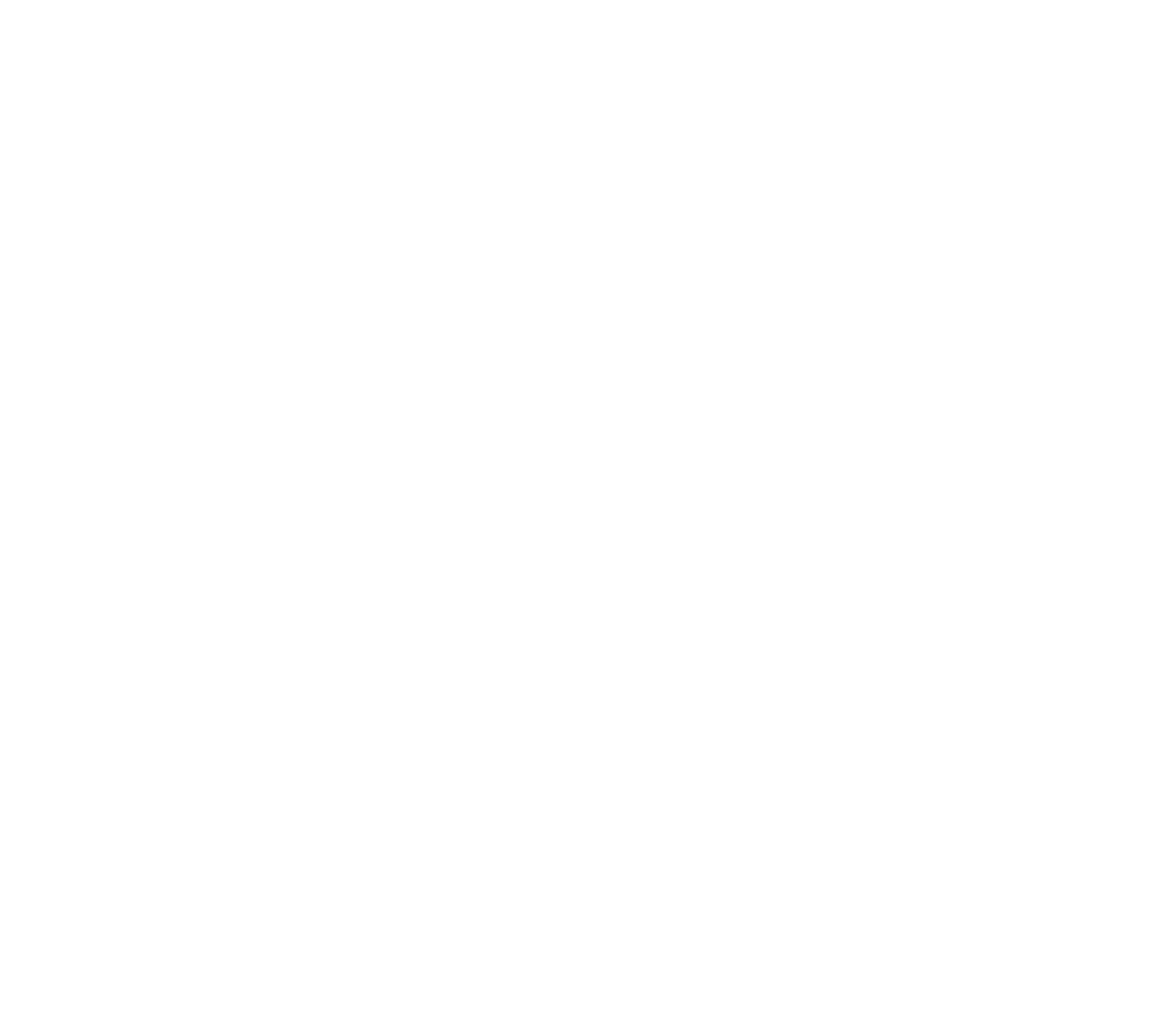
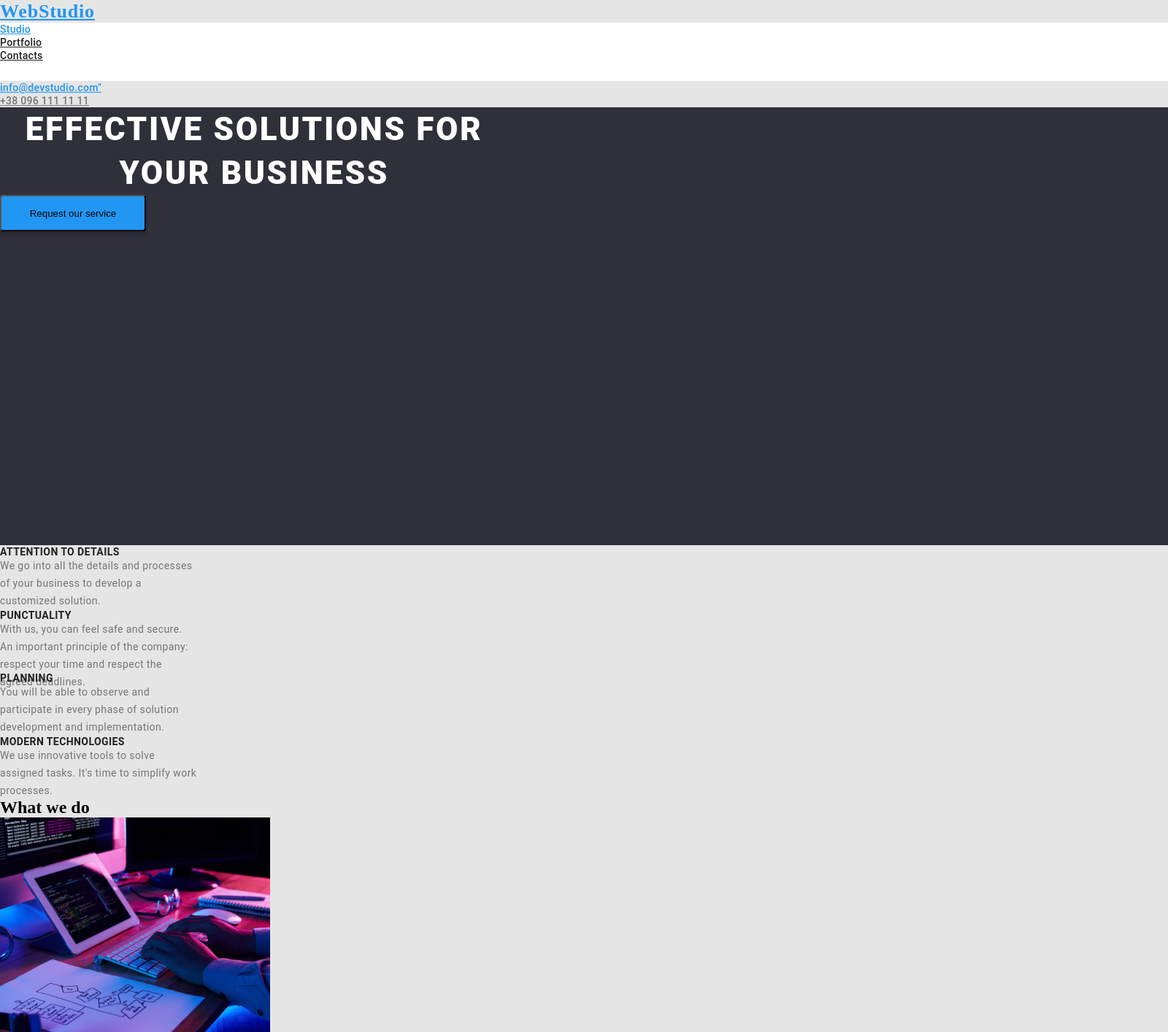
Before and after one commit to Alejandrop1992/goit-markup-hw-02, a plain HTML site: page index.html in a window 1280 px wide. Shown: the top 1414 px of the page at 73% size, 1600 px wide, since content can reach past the window. Before the commit the page ends 800 px from the top, so only its background shows below. Drawn offline with Linux system fonts and the light colour scheme.

Commit message:
add changes

```diff
--- a/CSS/styles.css
+++ b/CSS/styles.css
@@ -0,0 +1,223 @@
+*{
+    box-sizing: border-box;
+    margin: 0;
+    padding: 0;
+}
+html{
+    background-color: #E5E5E5;;
+}
+
+.navigation{
+width: 1600px;
+height: 80px;
+left: 0px;
+top: 0px;
+
+background: #FFFFFF;
+}
+
+
+.webstudio{
+    width: 145px;
+    height: 31px;
+    left: 215px;
+    top: 24px;
+
+    font-family: 'Raleway';
+    font-style: normal;
+    font-weight: 700;
+    font-size: 26px;
+    line-height: 31px;
+    /* identical to box height */
+
+    letter-spacing: 0.03em;
+
+    color: #2196F3;;
+
+}
+
+.studio{
+width: 42px;
+height: 16px;
+left: 457px;
+top: 32px;
+
+font-family: 'Roboto';
+font-style: normal;
+font-weight: 500;
+font-size: 14px;
+line-height: 16px;
+letter-spacing: 0.02em;
+
+color: #2196F3;
+
+}
+
+.porfolio{
+width: 58px;
+height: 16px;
+left: 552px;
+top: 32px;
+
+font-family: 'Roboto';
+font-style: normal;
+font-weight: 500;
+font-size: 14px;
+line-height: 16px;
+letter-spacing: 0.02em;
+
+color: #212121;
+}
+
+.contacts{
+width: 59px;
+height: 16px;
+left: 679px;
+top: 32px;
+
+font-family: 'Roboto';
+font-style: normal;
+font-weight: 500;
+font-size: 14px;
+line-height: 16px;
+letter-spacing: 0.02em;
+
+color: #212121;
+
+}
+
+.email{
+width: 135px;
+height: 16px;
+left: 1078px;
+top: 32px;
+
+font-family: 'Roboto';
+font-style: normal;
+font-weight: 500;
+font-size: 14px;
+line-height: 16px;
+letter-spacing: 0.02em;
+
+color: #2196F3;
+}
+
+.phone{
+width: 122px;
+height: 16px;
+left: 1263px;
+top: 32px;
+
+font-family: 'Roboto';
+font-style: normal;
+font-weight: 500;
+font-size: 14px;
+line-height: 16px;
+letter-spacing: 0.02em;
+
+color: #757575;
+}
+
+.section-one{
+width: 1600px;
+height: 600px;
+left: 0px;
+top: 80px;
+background: #2F303A;
+}
+
+.title{
+width: 696px;
+height: 120px;
+left: 452px;
+top: 280px;
+
+font-family: 'Roboto';
+font-style: normal;
+font-weight: 900;
+font-size: 44px;
+line-height: 60px;
+/* or 136% */
+
+text-align: center;
+letter-spacing: 0.06em;
+text-transform: uppercase;
+
+color: #FFFFFF;
+}
+
+.button{
+    width: 200px;
+    height: 50px;
+    left: 700px;
+    top: 430px;
+
+    background: #2196F3;
+    box-shadow: 0px 4px 4px rgba(0, 0, 0, 0.15);
+    border-radius: 4px;
+}
+
+li > h3{
+width: 270px;
+height: 15.05px;
+left: 215px;
+top: 774px;
+
+font-family: 'Roboto';
+font-style: normal;
+font-weight: 700;
+font-size: 14px;
+line-height: 16px;
+letter-spacing: 0.03em;
+text-transform: uppercase;
+
+color: #212121;
+}
+
+li > p{
+
+width: 270px;
+height: 70.54px;
+left: 215px;
+top: 798.46px;
+
+font-family: 'Roboto';
+font-style: normal;
+font-weight: 400;
+font-size: 14px;
+line-height: 24px;
+/* or 171% */
+
+letter-spacing: 0.03em;
+
+color: #757575;
+}
+
+footer{
+    background: #2F303A;
+}
+
+.address{
+    font-family: 'Roboto';
+    font-style: normal;
+    font-weight: 400;
+    font-size: 14px;
+    line-height: 24px;
+    /* or 171% */
+    letter-spacing: 0.03em;
+    color: #FFFFFF;
+    text-decoration: none;
+}
+
+.opacity{
+    font-family: 'Roboto';
+font-style: normal;
+font-weight: 400;
+font-size: 14px;
+line-height: 24px;
+/* or 171% */
+
+letter-spacing: 0.03em;
+color: rgba(255, 255, 255, 0.6);
+text-decoration: none;
+}
--- a/index.html
+++ b/index.html
@@ -5,9 +5,146 @@
     <meta http-equiv="X-UA-Compatible" content="IE=edge">
     <meta name="viewport" content="width=device-width, initial-scale=1.0">
     <title>Assigment number2</title>
-    <link rel="stylesheet" href="styles.css">
+    <link rel="stylesheet" href="CSS/styles.css">
 </head>
 <body>
+    <header>
 
-</body>
-</html>
+        <a href="index.html" class="webstudio">WebStudio</a>
+
+
+            <nav class="navigation">
+                <ul>
+                    <li>
+                        <a href="index.html" class="studio" target="_blank" >Studio</a>
+                    </li>
+                    <li>
+                        <a href="portfolio.html" class="porfolio" target="_blank">Portfolio</a>
+                    </li>
+                    <li>
+                        <a href="#" class="contacts">Contacts</a>
+                    </li>
+                </ul>
+
+
+            </nav>
+
+            <ul>
+                <li>
+                  <a href="mailto:info@devstudio.com" class="email">info@devstudio.com"</a>
+                </li>
+                <li>
+                 <a href="Tel:+380961111111" class="phone">+38 096 111 11 11</a>
+                </li>
+            </ul>
+
+
+        </header>
+        <main>
+            <section class="section-one">
+                <h1 class="title">EFFECTIVE SOLUTIONS FOR YOUR BUSINESS</h1>
+                <button type="button" class="button">Request our service</button>
+
+            </section>
+
+            <section>
+                <ul>
+                    <li>
+                        <h3>ATTENTION TO DETAILS</h3>
+                        <p>We go into all the details and processes of your business to develop a customized solution.</p>
+
+                    </li>
+
+                    <li>
+                        <h3>PUNCTUALITY</h3>
+                        <p>With us, you can feel safe and secure. An important principle of the company:
+                             respect your time and respect the agreed deadlines.</p>
+
+                    </li>
+
+                    <li>
+                        <h3>PLANNING</h3>
+                        <p>You will be able to observe and participate in every phase of solution development and implementation.</p>
+
+                    </li>
+
+                    <li>
+                        <h3>MODERN TECHNOLOGIES</h3>
+                        <p>We use innovative tools to solve assigned tasks.
+                            It's time to simplify work processes.</p>
+
+                    </li>
+                </ul>
+
+            </section>
+
+            <section>
+                <h2>What we do</h2>
+                <ul>
+                    <li>
+                    <img src="./image/image1.jpg" alt="A focused man typing in his computer" width="370" height="294">
+                    </li>
+                    <li>
+                     <img src="./image/image2.jpg" alt="A man typing while checking his phone" width="370" height="294">
+                    </li>
+                    <li>
+                     <img src="./image/image3.jpg" alt="A man looking at his tablet" width="370" height="294">
+                    </li>
+                </ul>
+
+
+            </section>
+
+            <section>
+                <h2>Our Team</h2>
+                <ul>
+                    <li>
+                        <img src="./image/image4.jpg" alt="Christopher Walker" width="270" height="260">
+                        <h3>Christopher Walker</h3>
+                        <p>Product Designer</p>
+
+                    </li>
+                    <li>
+                        <img src="./image/image5.jpg" alt="Kylie Evans" width="270" height="260">
+                        <h3>Kylie Evans</h3>
+                        <p>Frontend Developer</p>
+
+                    </li>
+                    <li>
+                        <img src="./image/image6.jpg" alt="Ryan Harris" width="270" height="260">
+                        <h3>Ryan Harris</h3>
+                        <p>Marketing</p>
+
+                    </li>
+                    <li>
+                        <img src="./image/image7.jpg" alt="Tyler Moore" width="270" height="260">
+                        <h3>Tyler Moore</h3>
+                        <p>UI Designer</p>
+
+                    </li>
+                </ul>
+
+            </section>
+
+        </main>
+        <footer>
+
+            <a href="index.html" class="webstudio">WebStudio</a>
+            <address>
+                <a href="https://goo.gl/maps/BZQjddRXQCLUFpM78" class="address">695 Park Ave, New York, NY 10065, United States</a>
+            </address>
+
+            <ul>
+                <li>
+                  <a href="mailto:info@devstudio.com" class="opacity">info@devstudio.com"</a>
+                </li>
+                <li>
+                 <a href="Tel:+380961111111" class="opacity">+38 096 111 11 11</a>
+                </li>
+            </ul>
+
+        </footer>
+
+
+        </body>
+        </html>
```
Also changed, not shown: portfolio.html (+125 -0 lines), image/image1.jpg (renamed from image/img.jpg), image/image10.jpg (added), image/image11.jpg (added), image/image12.jpg (added), image/image13.jpg (added), image/image14.jpg (added), image/image15.jpg (added), image/image16.jpg (added), image/image2.jpg (renamed from image/img (1).jpg), image/image3.jpg (renamed from image/img (2).jpg), image/image4.jpg (renamed from image/img (3).jpg), image/image5.jpg (renamed from image/img (4).jpg), image/image6.jpg (renamed from image/img (5).jpg), 3 more files.
